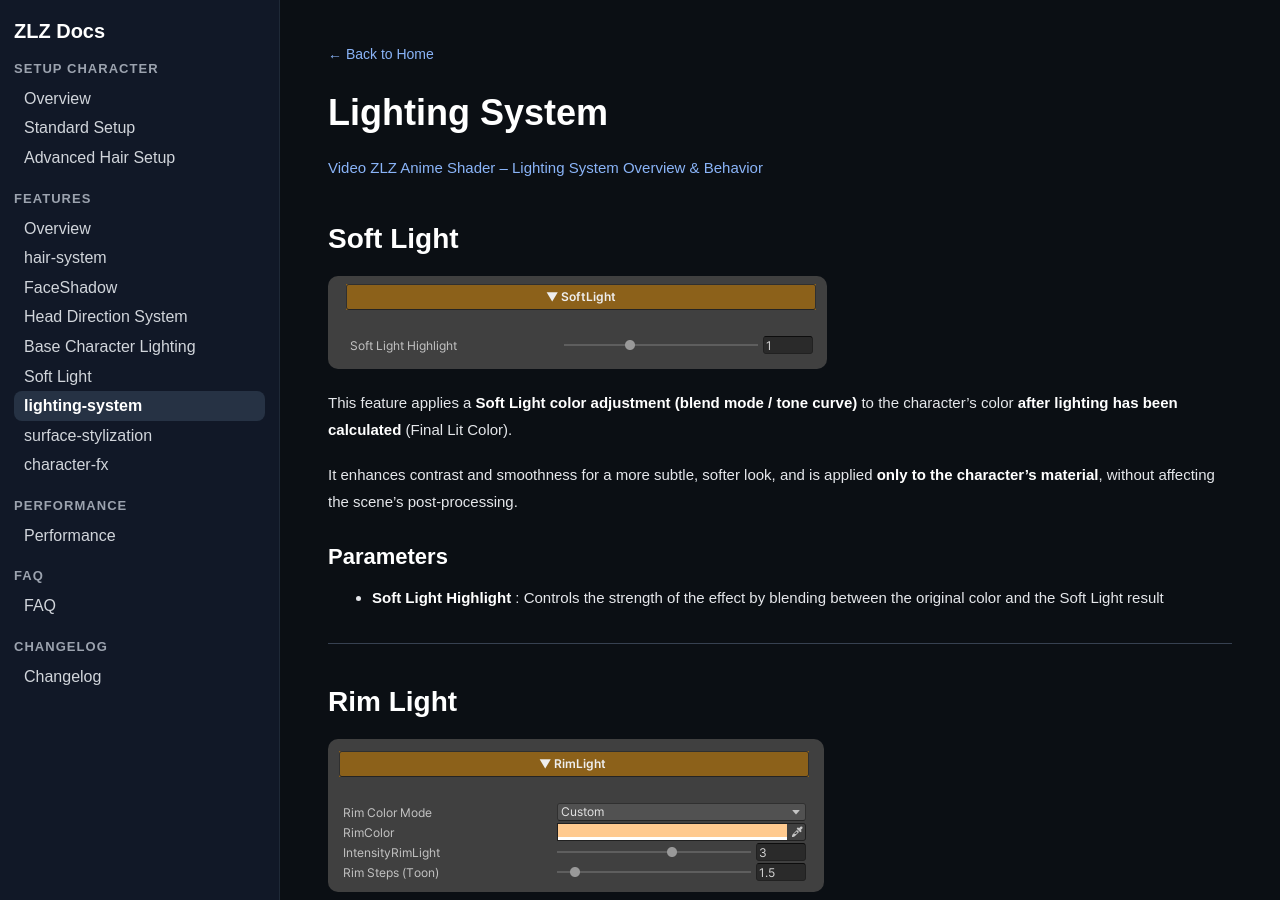
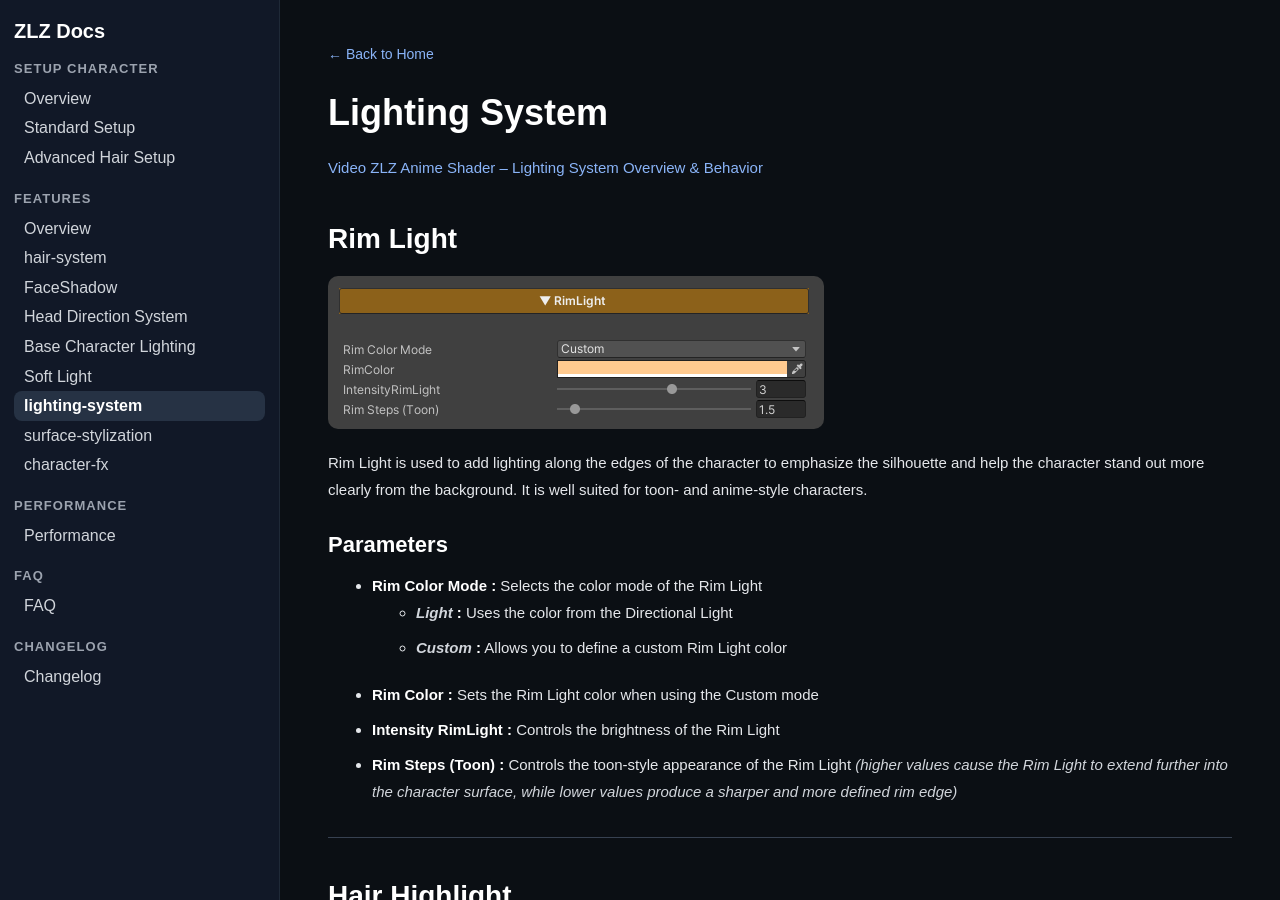
Before and after one commit to zlz-studio/zlz-studio.github.io, a Jekyll site: the page built from features/lighting-system/index.md, in a window 1280 px wide and 900 px high. Built offline with Jekyll 4.4.1, drawn with Linux system fonts in a browser that asks for light colours.

Commit message:
Update index.md

```diff
--- a/features/lighting-system/index.md
+++ b/features/lighting-system/index.md
@@ -6,20 +6,6 @@ title: Lighting-System
 # Lighting System
 
 [Video ZLZ Anime Shader – Lighting System Overview & Behavior](https://youtu.be/GS7kpy4XTZM)
-
-## Soft Light
-
-![softlight](../images/softlight.png)
-
-This feature applies a **Soft Light color adjustment (blend mode / tone curve)** to the character’s color **after lighting has been calculated** (Final Lit Color).
-
-It enhances contrast and smoothness for a more subtle, softer look, and is applied **only to the character’s material**, without affecting the scene’s post-processing.
-
-### Parameters
-
-- **Soft Light Highlight** : Controls the strength of the effect by blending between the original color and the Soft Light result
-
----
 
 ## Rim Light
 
```
